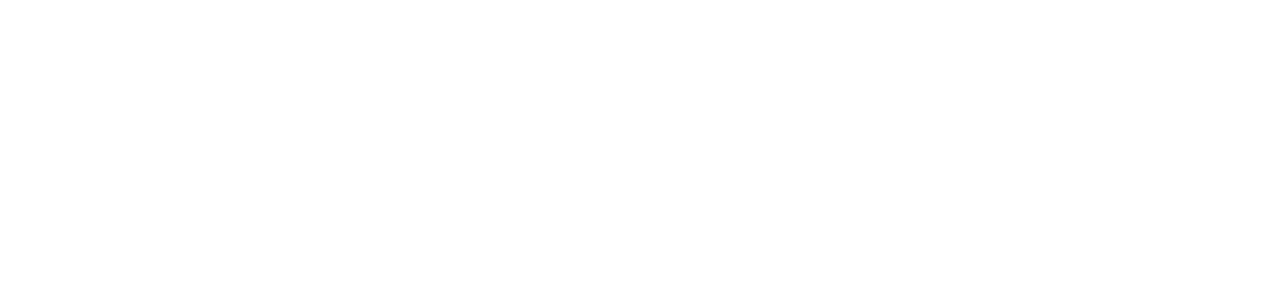
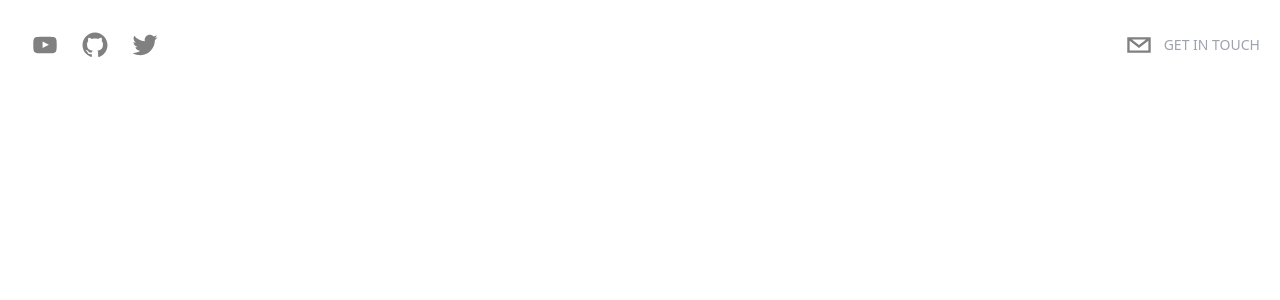
Before and after one commit to csalpha/nextjs-portfolio, a Next.js app: page / in a window 1280 px wide. Shown: the top 300 px of the page. Built offline with nearby package versions, Linux system fonts and the light colour scheme.

Commit message:
Building the Header Section

```diff
--- /dev/null
+++ b/components/Header.tsx
@@ -0,0 +1,42 @@
+import React from "react";
+import { SocialIcon } from "react-social-icons";
+
+type Props = {};
+
+export default function Header({}: Props) {
+  return (
+    <header className='sticky top-0 p-5 flex items-start justify-between max-w-7xl mx-auto z-20 xl:items-center'>
+      <div className='flex flex-row items-center'>
+        {/* social icons */}
+        <SocialIcon
+          url='https://www.youtube.com/channel/UCJtSl1227biHNWp2fnSBQdQ/'
+          fgColor='gray'
+          bgColor='transparent'
+        />
+
+        <SocialIcon
+          url='https://www.github.com/csalpha'
+          fgColor='gray'
+          bgColor='transparent'
+        />
+        <SocialIcon
+          url='https://www.twitter.com/'
+          fgColor='gray'
+          bgColor='transparent'
+        />
+      </div>
+      <div className='flex flex-row items-center text-gray-300 cursor-pointer'>
+        <SocialIcon
+          className='cursor-pointer'
+          network='email'
+          fgColor='gray'
+          bgColor='transparent'
+        />
+
+        <p className='uppercase hidden md:inline-flex text-sm text-gray-400'>
+          Get In Touch
+        </p>
+      </div>
+    </header>
+  );
+}
--- a/package.json
+++ b/package.json
@@ -15,6 +15,7 @@
     "next": "13.0.1",
     "react": "18.2.0",
     "react-dom": "18.2.0",
+    "react-social-icons": "^5.15.0",
     "typescript": "4.8.4"
   },
   "devDependencies": {
--- a/pages/index.tsx
+++ b/pages/index.tsx
@@ -1,6 +1,8 @@
+import type { NextPage } from "next";
 import Head from "next/head";
+import Header from "../components/Header";
 
-export default function Home() {
+const Home: NextPage = () => {
   return (
     <div>
       <Head>
@@ -10,7 +12,7 @@
       </Head>
 
       {/* Header */}
-
+      <Header />
       {/* Hero */}
 
       {/* About */}
@@ -24,4 +26,6 @@
       {/* Contacte me */}
     </div>
   );
-}
+};
+
+export default Home;
```
Also changed, not shown: 2 other files (tests, documents, lock files or other folders).
